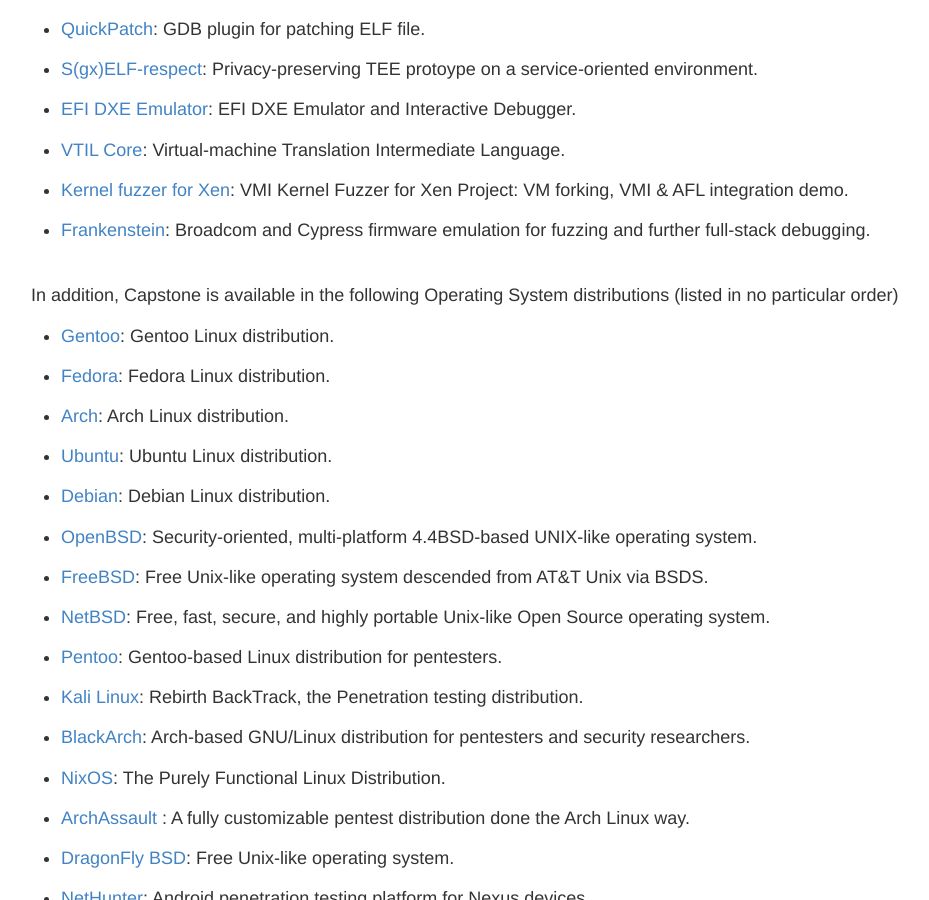
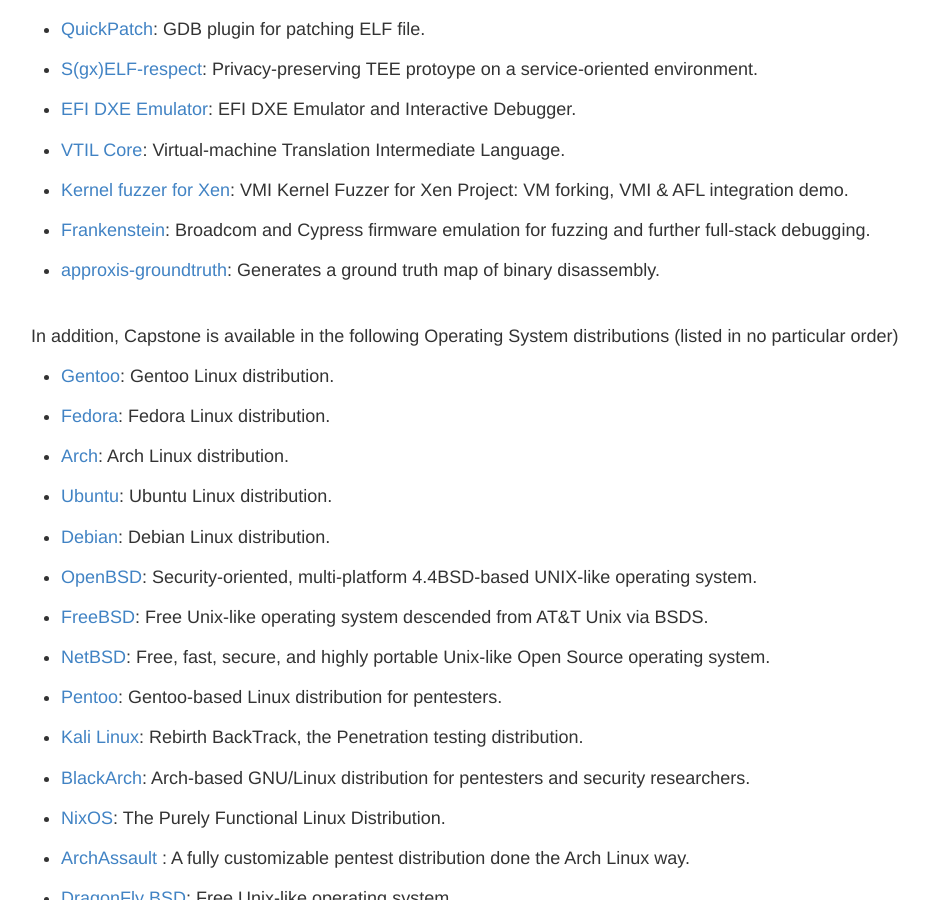
Before and after one commit to capstone-engine/capstone-engine.github.io, a Jekyll site: the page built from showcase.md, in a window 1280 px wide and 900 px high, scrolled down 20622 px. Shown: the whole window, without its empty margins (169-1098 px from the left). Built offline with Jekyll 4.4.1, drawn with Linux system fonts in a browser that asks for light colours; some of the changed lines change nothing that is shown.

Commit message:
Update showcase.md

```diff
--- a/showcase.md
+++ b/showcase.md
@@ -5,7 +5,7 @@
 
 ## Showcase
 
-In our knowledge, Capstone has been used by **497** following products (listed in no particular order).
+In our knowledge, Capstone has been used by **498** following products (listed in no particular order).
 
 - [Skorpio](http://groundx.io/docs/Opcde2018-skorpio.pdf): Cross-platform-architecture Dynamic Instrumentation Framework (PDF).
 
@@ -997,6 +997,8 @@
 
 - [Frankenstein](https://github.com/seemoo-lab/frankenstein): Broadcom and Cypress firmware emulation for fuzzing and further full-stack debugging.
 
+- [approxis-groundtruth](https://github.com/LL-MM/approxis-groundtruth): Generates a ground truth map of binary disassembly.
+
 
 <br>
 In addition, Capstone is available in the following Operating System distributions (listed in no particular order)
```
